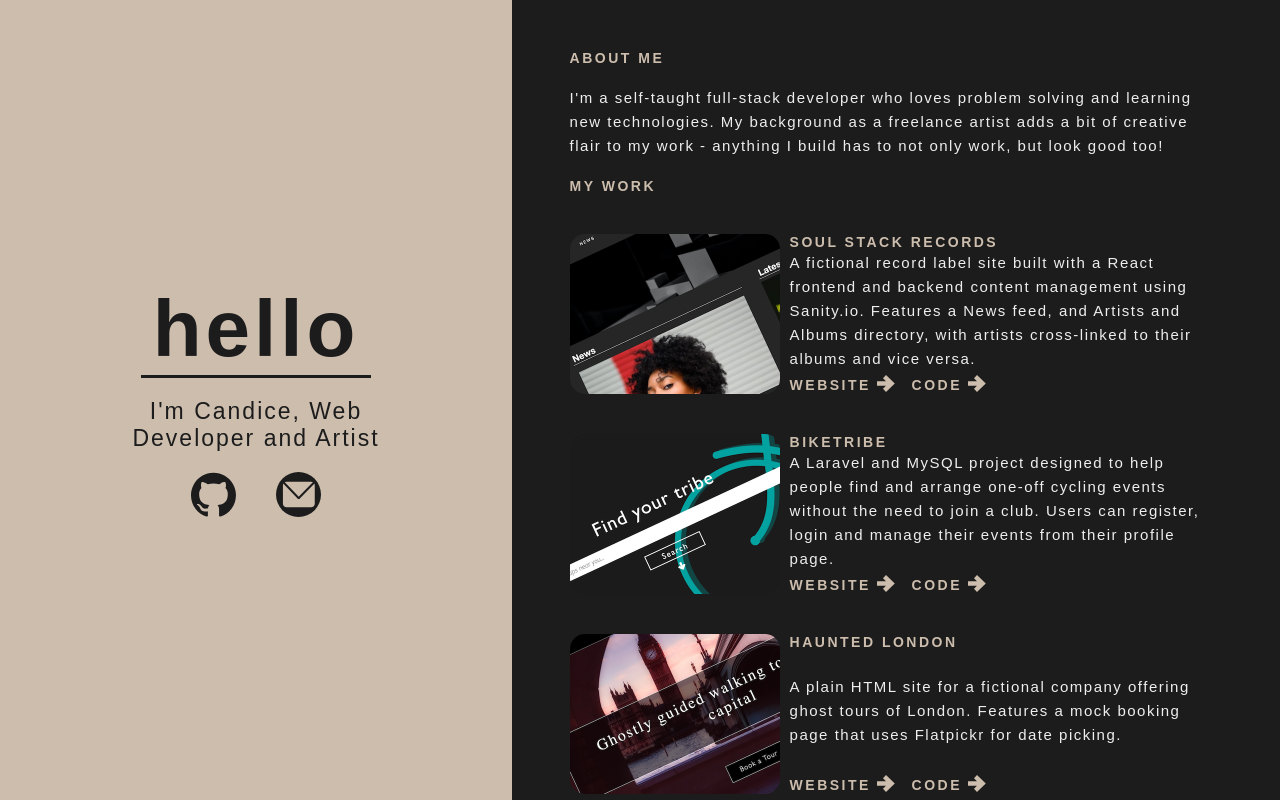
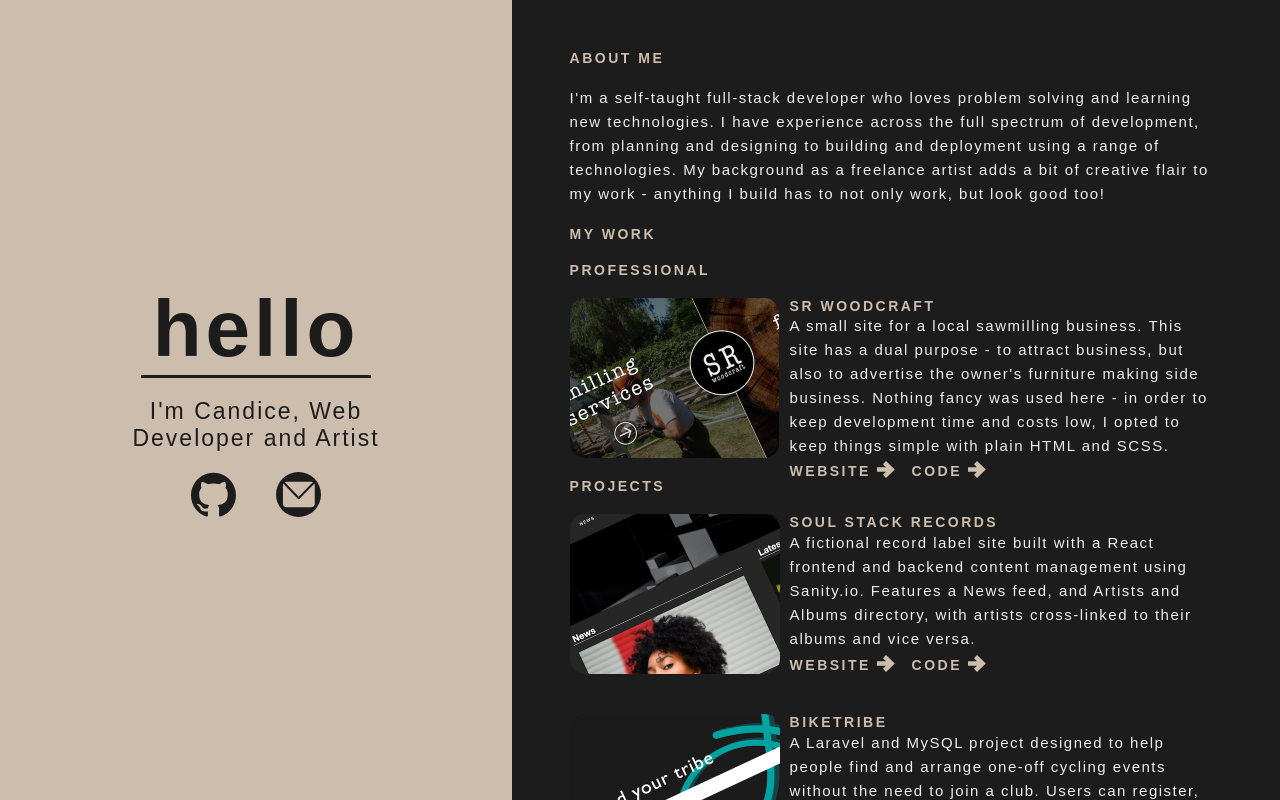
Before and after one commit to CanRaffs89/vite-portfolio, a React (Vite) app: page / in a window 1280 px wide. Built offline with nearby package versions, Linux system fonts and the light colour scheme.

Commit message:
Divided work into professional and project sections, added a bit to bio

```diff
--- a/src/assets/scss/_section-gallery.scss
+++ b/src/assets/scss/_section-gallery.scss
@@ -25,11 +25,19 @@
             margin-bottom: 20px;
         }
 
+        #projects {
+            margin-top: 20px;
+        }
+
         .section-gallery-text {
             font-size: 15px;
             letter-spacing: 1.5px;
             line-height: 24px;
             color: $light-grey;
+        }
+
+        .section-gallery-showcase:nth-child(5), :nth-child(7) {
+            margin-top: 20px !important;
         }
 
         .section-gallery-showcase {
--- a/src/components/Gallery.jsx
+++ b/src/components/Gallery.jsx
@@ -1,14 +1,29 @@
 import React from 'react'
 import GalleryItem from './GalleryItem'
 import { projectData } from '../projects'
+import { workData } from '../work'
 
 function Gallery() {
   return (
     <section class="section-gallery">
       <div class="section-gallery-content">
         <h4 id="about-me" class="section-gallery-header">ABOUT ME</h4>
-        <p id="about-text" class="section-gallery-text">I'm a self-taught full-stack developer who loves problem solving and learning new technologies. My background as a freelance artist adds a bit of creative flair to my work - anything I build has to not only work, but look good too!</p>
+        <p id="about-text" class="section-gallery-text">I'm a self-taught full-stack developer who loves problem solving and learning new technologies. I have experience across the full spectrum of development, from planning and designing to building and deployment using a range of technologies. My background as a freelance artist adds a bit of creative flair to my work - anything I build has to not only work, but look good too!</p>
         <h4 id="my-work" class="section-gallery-header">MY WORK</h4>
+        <h4 id="professional" class="section-gallery-header">PROFESSIONAL</h4>
+        {workData.map((data, key) => {
+          return (
+            <GalleryItem
+              key={key}
+              name={data.name}
+              description={data.description}
+              image={data.image}
+              website={data.website}
+              code={data.code}
+            />
+          );
+        })}
+        <h4 id="projects" class="section-gallery-header">PROJECTS</h4>
         {projectData.map((data, key) => {
           return (
             <GalleryItem
--- a/src/projects.js
+++ b/src/projects.js
@@ -22,17 +22,10 @@ export const projectData = [
     },
     {
         name: "Little Leaf Tea",
-        description: "A plain HTML site for a fictional tea company. Also a first attempt at creating my own SVG icons.",
+        description: "A plain HTML site for a fictional tea company. Also a graphic design experiment in creating my own SVG icons.",
         image: "./portfolio_littleleaftea.png",
         website: "https://canraffs89.github.io/little-leaf-co/",
         code: "https://github.com/CanRaffs89/little-leaf-co"
-    },
-    {
-        name: "SR Woodcraft",
-        description: "A small plain HTML site for a local sawmilling business. This site has a dual purpose - to attract business, but also to advertise the owner's furniture making side business.",
-        image: "./portfolio_woodcraft.png",
-        website: "https://www.srwoodcraft.co.uk/",
-        code: "https://github.com/CanRaffs89/sr-woodcraft"
     },
     {
         name: "Shoe Tracker",
--- /dev/null
+++ b/src/work.js
@@ -0,0 +1,9 @@
+export const workData = [
+    {
+        name: "SR Woodcraft",
+        description: "A small site for a local sawmilling business. This site has a dual purpose - to attract business, but also to advertise the owner's furniture making side business. Nothing fancy was used here - in order to keep development time and costs low, I opted to keep things simple with plain HTML and SCSS.",
+        image: "./portfolio_woodcraft.png",
+        website: "https://www.srwoodcraft.co.uk/",
+        code: "https://github.com/CanRaffs89/sr-woodcraft"
+    }
+]
```
Lines whose indentation alone changed are shown as unchanged.
